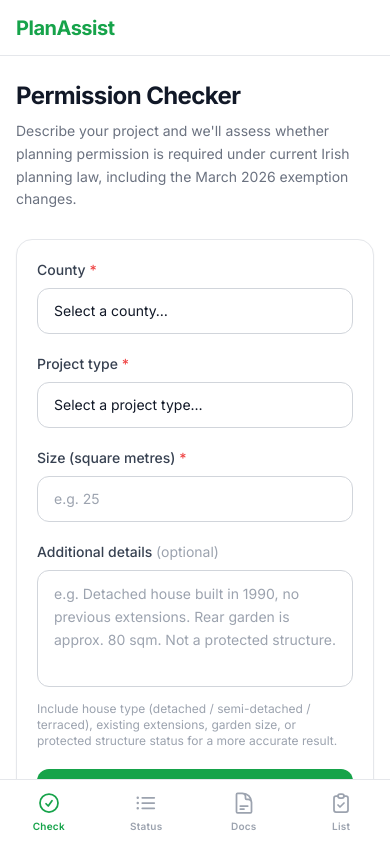
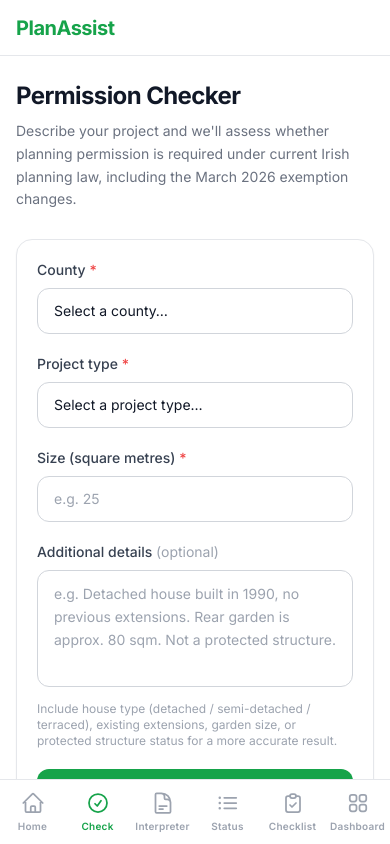
Before and after one commit to planassist-ai/planassist, a Next.js app: page /check in a window 390 px wide. Shown: the top 844 px of the page. Built offline with nearby package versions, Linux system fonts and the light colour scheme.

Commit message:
sync mobile and desktop navigation

```diff
--- a/src/app/components/AppShell.tsx
+++ b/src/app/components/AppShell.tsx
@@ -5,8 +5,28 @@ import { usePathname } from "next/navigation";
 
 const NAV_ITEMS = [
   {
+    href: "/",
+    label: "Home",
+    shortLabel: "Home",
+    icon: (active: boolean) => (
+      <svg
+        className={`w-6 h-6 transition-colors ${active ? "text-green-600" : "text-gray-400"}`}
+        fill="none"
+        viewBox="0 0 24 24"
+        stroke="currentColor"
+        strokeWidth={1.75}
+      >
+        <path
+          strokeLinecap="round"
+          strokeLinejoin="round"
+          d="M2.25 12l8.954-8.955c.44-.439 1.152-.439 1.591 0L21.75 12M4.5 9.75v10.125c0 .621.504 1.125 1.125 1.125H9.75v-4.875c0-.621.504-1.125 1.125-1.125h2.25c.621 0 1.125.504 1.125 1.125V21h4.125c.621 0 1.125-.504 1.125-1.125V9.75M8.25 21h8.25"
+        />
+      </svg>
+    ),
+  },
+  {
     href: "/check",
-    label: "Permission Checker",
+    label: "Check",
     shortLabel: "Check",
     icon: (active: boolean) => (
       <svg
@@ -25,8 +45,28 @@ const NAV_ITEMS = [
     ),
   },
   {
+    href: "/interpreter",
+    label: "Interpreter",
+    shortLabel: "Interpreter",
+    icon: (active: boolean) => (
+      <svg
+        className={`w-6 h-6 transition-colors ${active ? "text-green-600" : "text-gray-400"}`}
+        fill="none"
+        viewBox="0 0 24 24"
+        stroke="currentColor"
+        strokeWidth={1.75}
+      >
+        <path
+          strokeLinecap="round"
+          strokeLinejoin="round"
+          d="M19.5 14.25v-2.625a3.375 3.375 0 00-3.375-3.375h-1.5A1.125 1.125 0 0113.5 7.125v-1.5a3.375 3.375 0 00-3.375-3.375H8.25m0 12.75h7.5m-7.5 3H12M10.5 2.25H5.625c-.621 0-1.125.504-1.125 1.125v17.25c0 .621.504 1.125 1.125 1.125h12.75c.621 0 1.125-.504 1.125-1.125V11.25a9 9 0 00-9-9z"
+        />
+      </svg>
+    ),
+  },
+  {
     href: "/status",
-    label: "Application Status",
+    label: "Status",
     shortLabel: "Status",
     icon: (active: boolean) => (
       <svg
@@ -45,29 +85,9 @@ const NAV_ITEMS = [
     ),
   },
   {
-    href: "/interpreter",
-    label: "Document Interpreter",
-    shortLabel: "Docs",
-    icon: (active: boolean) => (
-      <svg
-        className={`w-6 h-6 transition-colors ${active ? "text-green-600" : "text-gray-400"}`}
-        fill="none"
-        viewBox="0 0 24 24"
-        stroke="currentColor"
-        strokeWidth={1.75}
-      >
-        <path
-          strokeLinecap="round"
-          strokeLinejoin="round"
-          d="M19.5 14.25v-2.625a3.375 3.375 0 00-3.375-3.375h-1.5A1.125 1.125 0 0113.5 7.125v-1.5a3.375 3.375 0 00-3.375-3.375H8.25m0 12.75h7.5m-7.5 3H12M10.5 2.25H5.625c-.621 0-1.125.504-1.125 1.125v17.25c0 .621.504 1.125 1.125 1.125h12.75c.621 0 1.125-.504 1.125-1.125V11.25a9 9 0 00-9-9z"
-        />
-      </svg>
-    ),
-  },
-  {
     href: "/checklist",
-    label: "Document Checklist",
-    shortLabel: "List",
+    label: "Checklist",
+    shortLabel: "Checklist",
     icon: (active: boolean) => (
       <svg
         className={`w-6 h-6 transition-colors ${active ? "text-green-600" : "text-gray-400"}`}
@@ -80,6 +100,26 @@ const NAV_ITEMS = [
           strokeLinecap="round"
           strokeLinejoin="round"
           d="M9 5H7a2 2 0 00-2 2v12a2 2 0 002 2h10a2 2 0 002-2V7a2 2 0 00-2-2h-2M9 5a2 2 0 002 2h2a2 2 0 002-2M9 5a2 2 0 012-2h2a2 2 0 012 2m-6 9l2 2 4-4"
+        />
+      </svg>
+    ),
+  },
+  {
+    href: "/dashboard",
+    label: "Dashboard",
+    shortLabel: "Dashboard",
+    icon: (active: boolean) => (
+      <svg
+        className={`w-6 h-6 transition-colors ${active ? "text-green-600" : "text-gray-400"}`}
+        fill="none"
+        viewBox="0 0 24 24"
+        stroke="currentColor"
+        strokeWidth={1.75}
+      >
+        <path
+          strokeLinecap="round"
+          strokeLinejoin="round"
+          d="M3.75 6A2.25 2.25 0 016 3.75h2.25A2.25 2.25 0 0110.5 6v2.25a2.25 2.25 0 01-2.25 2.25H6a2.25 2.25 0 01-2.25-2.25V6zM3.75 15.75A2.25 2.25 0 016 13.5h2.25a2.25 2.25 0 012.25 2.25V18a2.25 2.25 0 01-2.25 2.25H6A2.25 2.25 0 013.75 18v-2.25zM13.5 6a2.25 2.25 0 012.25-2.25H18A2.25 2.25 0 0120.25 6v2.25A2.25 2.25 0 0118 10.5h-2.25a2.25 2.25 0 01-2.25-2.25V6zM13.5 15.75a2.25 2.25 0 012.25-2.25H18a2.25 2.25 0 012.25 2.25V18A2.25 2.25 0 0118 20.25h-2.25A2.25 2.25 0 0113.5 18v-2.25z"
         />
       </svg>
     ),
```
